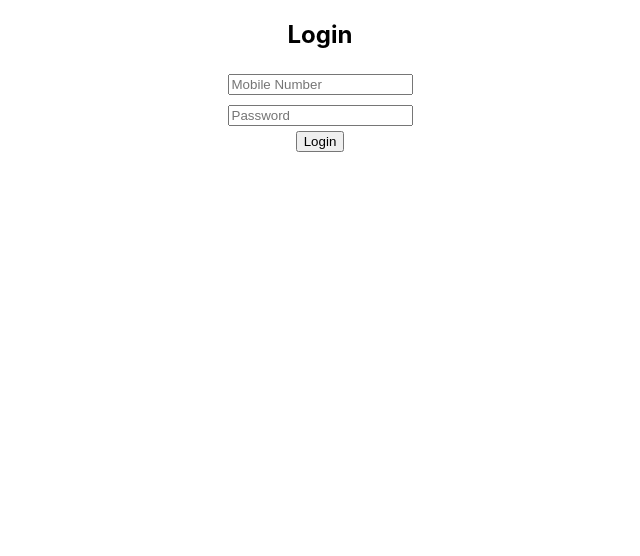
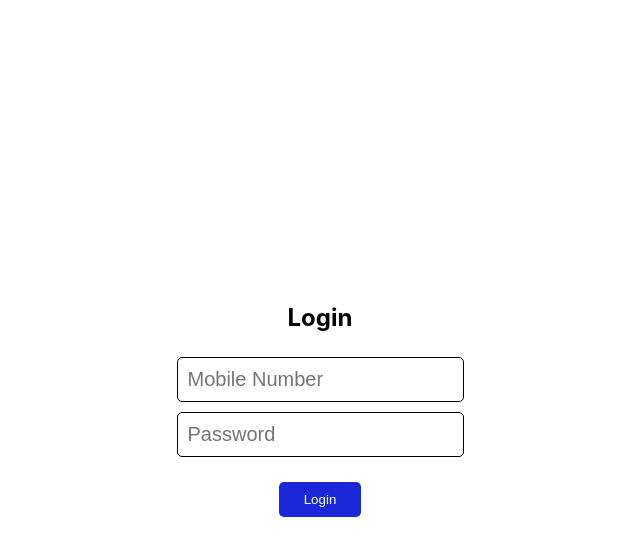
Before and after one commit to Soniya-321/frontend-project, a React (Create React App) app: page /login in a window 1280 px wide. Shown: the top 556 px of the page, without its empty margins (320-960 px from the left). Built offline with nearby package versions, Linux system fonts and the light colour scheme.

Commit message:
styles.css

```diff
--- a/src/components/styles.css
+++ b/src/components/styles.css
@@ -3,6 +3,7 @@
     flex-direction: column;
     align-items: center;
     justify-content: center;
+    height: 100vh;
 }
 form  {
     display: flex;
@@ -12,4 +13,74 @@ form  {
 }
 input {
     margin: 5px;
+    outline: none;
+    padding: 10px;
+    font-size: 20px;
+    border-radius: 5px;
+    border: 1px solid #000000;
 }
+
+.register-btn {
+    color: #fff;
+    background-color: rgb(27, 40, 218);
+    padding: 10px 25px;
+    border-radius: 5px;
+    border: none;
+    cursor: pointer;
+    outline: none;
+    margin-top: 20px;
+}
+
+.social-login {
+    display: flex;
+    flex-direction: column;
+    justify-content: center;
+    align-items: center;
+}
+
+.social-button {
+    background-color: transparent;
+    border: none;
+    margin: 10px;
+    cursor: pointer;
+    outline: none;
+}
+.icons-container {
+    display: flex;
+    flex-direction: row;
+    align-items: center;
+    justify-content: center;
+}
+.facebook {
+    width: 30px;
+    height: 30px;
+    margin-right: 10px;
+    fill: blue;
+}
+.google {
+    width: 30px;
+    height: 30px;
+    margin-right: 10px;
+    fill: #f01212;
+}
+.apple {
+    width: 30px;
+    height: 30px;
+    margin-right: 10px;
+    fill: #000000;
+}
+
+.landing-container {
+    display: flex;
+    flex-direction: column;
+    min-height: 100vh;
+    align-items: center;
+}
+.logout-btn {
+    align-self: flex-end;
+    justify-self: flex-start;
+    margin-right: 30px;
+}
+span {
+    color: #f012cf;
+}
```
